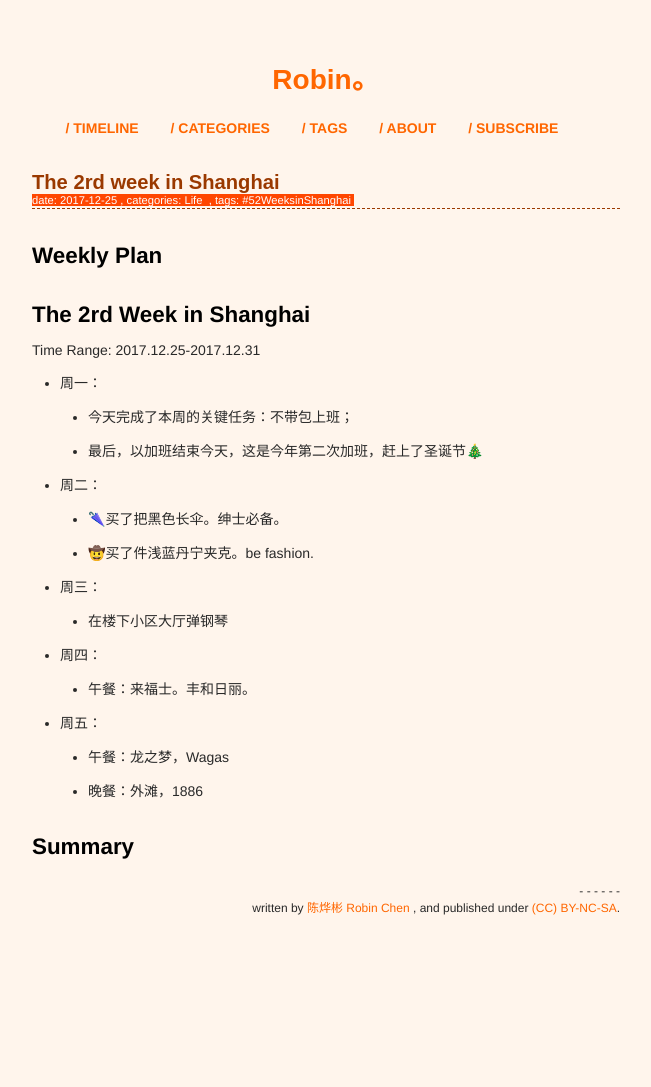
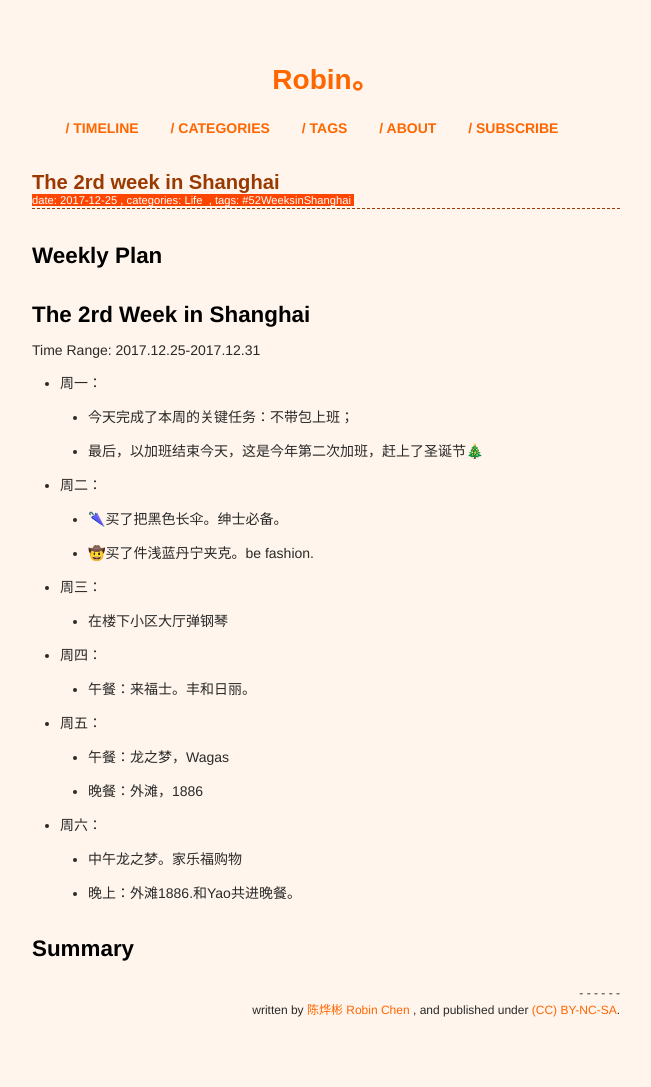
Before and after one commit to xianyuxmu/xianyuxmu.github.io, a Jekyll site: the page built from _posts/2017-12-25-52-weeks-in-shanghai-2.md, in a window 1280 px wide. Shown: the whole page, without its empty margins (314-965 px from the left). Built offline with Jekyll 4.4.1, drawn with Linux system fonts in a browser that asks for light colours; comment, search, counter and statistics services are not loaded; before the commit the page ends 985 px from its top, so only the background shows below that.

Commit message:
2017.12.30

```diff
--- a/_posts/2017-12-25-52-weeks-in-shanghai-2.md
+++ b/_posts/2017-12-25-52-weeks-in-shanghai-2.md
@@ -28,6 +28,9 @@ Time Range: 2017.12.25-2017.12.31
 - 周五：
 	- 午餐：龙之梦，Wagas
 	- 晚餐：外滩，1886
+- 周六：
+	- 中午龙之梦。家乐福购物
+	- 晚上：外滩1886.和Yao共进晚餐。
 
 
 ## Summary
```
